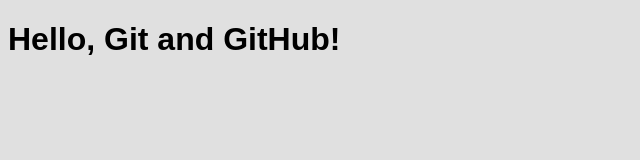
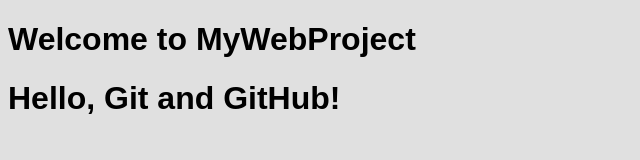
Before and after one commit to eltonismaili/MyWebProject, a plain HTML site: page index.html in a window 1280 px wide. Shown: the whole page, without its empty margins (0-640 px from the left). Drawn offline with Linux system fonts and the light colour scheme.

Commit message:
Update index.html

```diff
--- a/index.html
+++ b/index.html
@@ -5,6 +5,7 @@
     <title>My Web Project</title>
     <link rel="stylesheet" href="style.css" />
   </head>
+  <h1>Welcome to MyWebProject</h1>
 
   <body>
     <h1>Hello, Git and GitHub!</h1>
```
